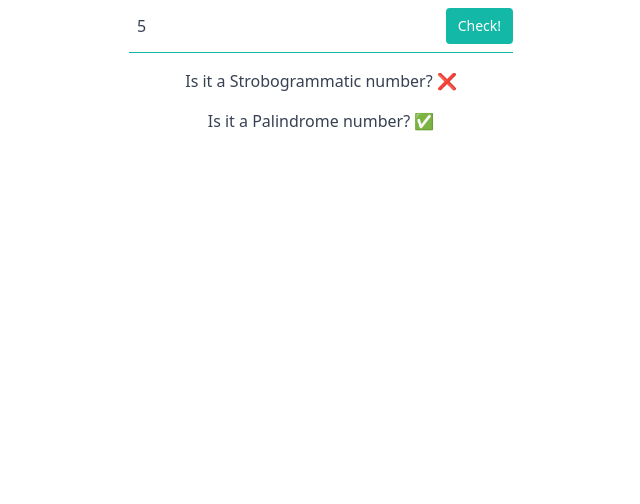
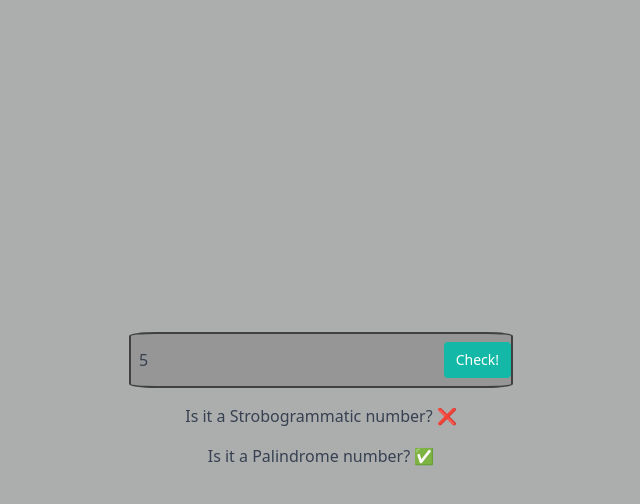
Before and after one commit to sushantsharma08/ambigram-stuff, a plain HTML site: page strobogrammatic-and-palindrome.html in a window 1280 px wide. Both pictures are taken after typing "5" into the empty fields and a click on the button "Check!". Shown: the whole page, without its empty margins (319-959 px from the left). Drawn offline with nearby package versions, Linux system fonts and the light colour scheme.

Commit message:
Update strobogrammatic-and-palindrome.html

```diff
--- a/strobogrammatic-and-palindrome.html
+++ b/strobogrammatic-and-palindrome.html
@@ -7,10 +7,12 @@
     <script src="https://cdn.tailwindcss.com"></script>
     <title>Strobogrammatic and Palindrome</title>
   </head>
-  <body>
+  <body style=" height: 100vh; display: flex; justify-content: center; align-items: center; background-color: rgba(55, 59, 59, 0.411);">
     <div class="container mx-auto">
+
       <form class="mx-auto max-w-sm">
-        <div class="flex items-center border-b border-teal-500 py-2">
+        <div class="flex items-center border-b border-teal-500 py-2" style="background-color: rgba(99, 98, 98, 0.301); border-radius: 7%; border: 2px solid rgba(0, 0, 0, 0.575);">
+
           <input
             class="appearance-none bg-transparent border-none w-full text-gray-700 mr-3 py-1 px-2 leading-tight focus:outline-none"
             type="number"
@@ -25,10 +27,11 @@
           >
             Check!
           </button>
+
         </div>
       </form>
 
-      <div id="result" class="hidden">
+      <div id="result" class="hidden flex items-center" style="justify-content: center;">
         <div class="mt-4">
           <p class="text-gray-700 text-center">
             Is it a Strobogrammatic number? <span id="strobogrammatic"></span>
@@ -38,6 +41,7 @@
           </p>
         </div>
       </div>
+
     </div>
   </body>
 
```
